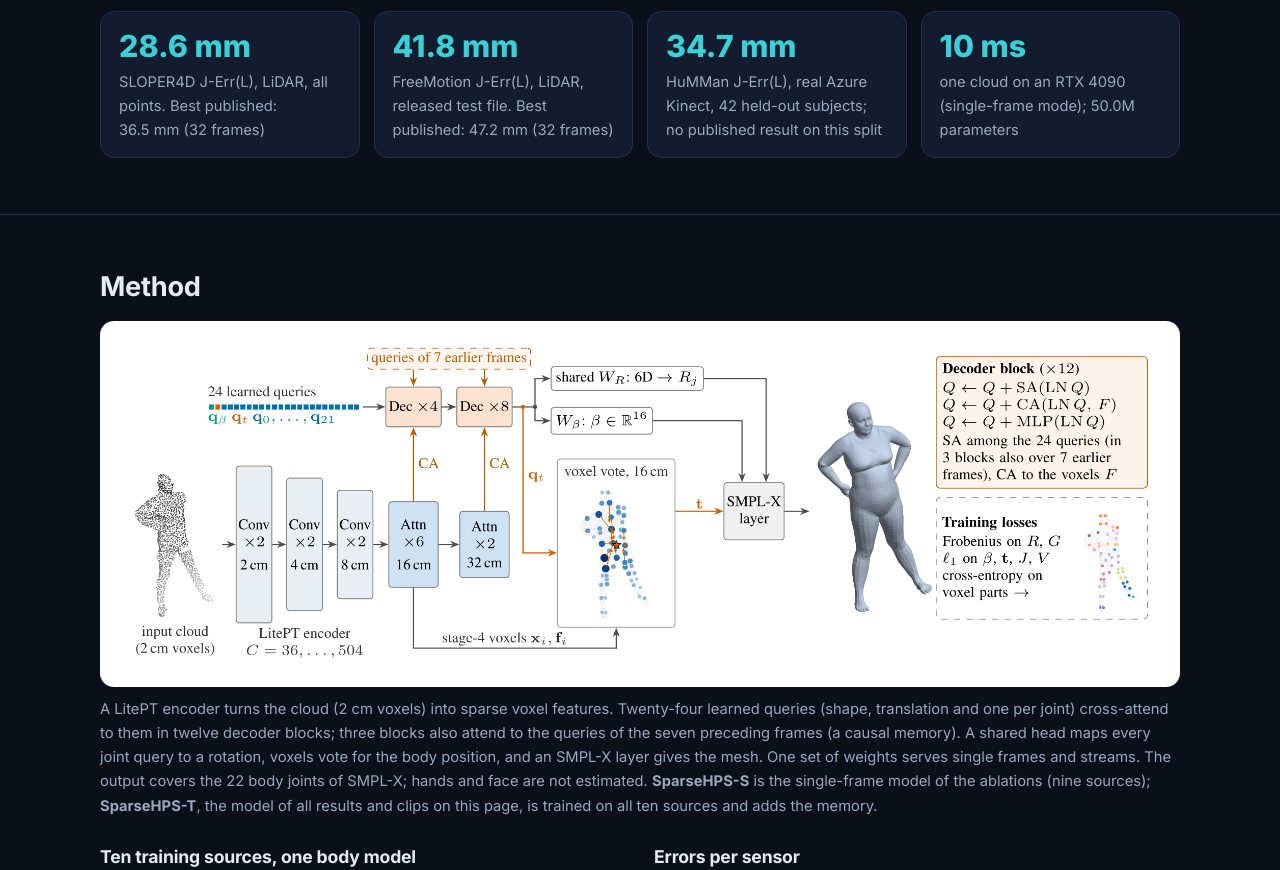
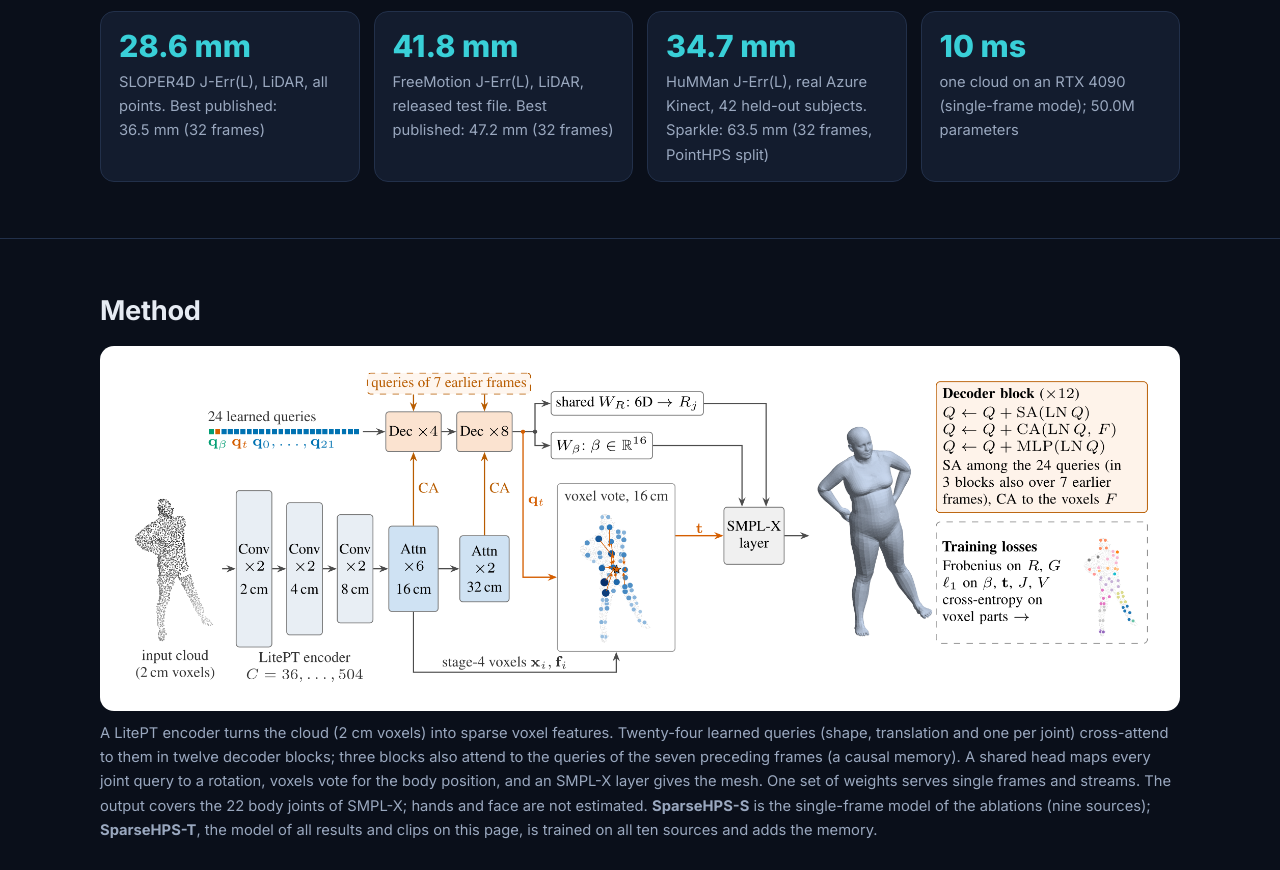
Before and after one commit to GhostLate/SparseHPS, a plain HTML site: page index.html in a window 1280 px wide. Shown: the part 1449-2319 px from the top of the page. Drawn offline with Linux system fonts and the light colour scheme.

Commit message:
HuMMan stat card: Sparkle 63.5 mm (PointHPS split) as the comparison

```diff
--- a/index.html
+++ b/index.html
@@ -68,7 +68,7 @@
     <div class="stats">
       <div class="stat"><div class="v">28.6&nbsp;mm</div><div class="k">SLOPER4D J-Err(L), LiDAR, all points. Best published: 36.5&nbsp;mm (32 frames)</div></div>
       <div class="stat"><div class="v">41.8&nbsp;mm</div><div class="k">FreeMotion J-Err(L), LiDAR, released test file. Best published: 47.2&nbsp;mm (32 frames)</div></div>
-      <div class="stat"><div class="v">34.7&nbsp;mm</div><div class="k">HuMMan J-Err(L), real Azure Kinect, 42 held-out subjects; no published result on this split</div></div>
+      <div class="stat"><div class="v">34.7&nbsp;mm</div><div class="k">HuMMan J-Err(L), real Azure Kinect, 42 held-out subjects. Sparkle: 63.5&nbsp;mm (32 frames, PointHPS split)</div></div>
       <div class="stat"><div class="v">10&nbsp;ms</div><div class="k">one cloud on an RTX&nbsp;4090 (single-frame mode); 50.0M parameters</div></div>
     </div>
   </div>
```
